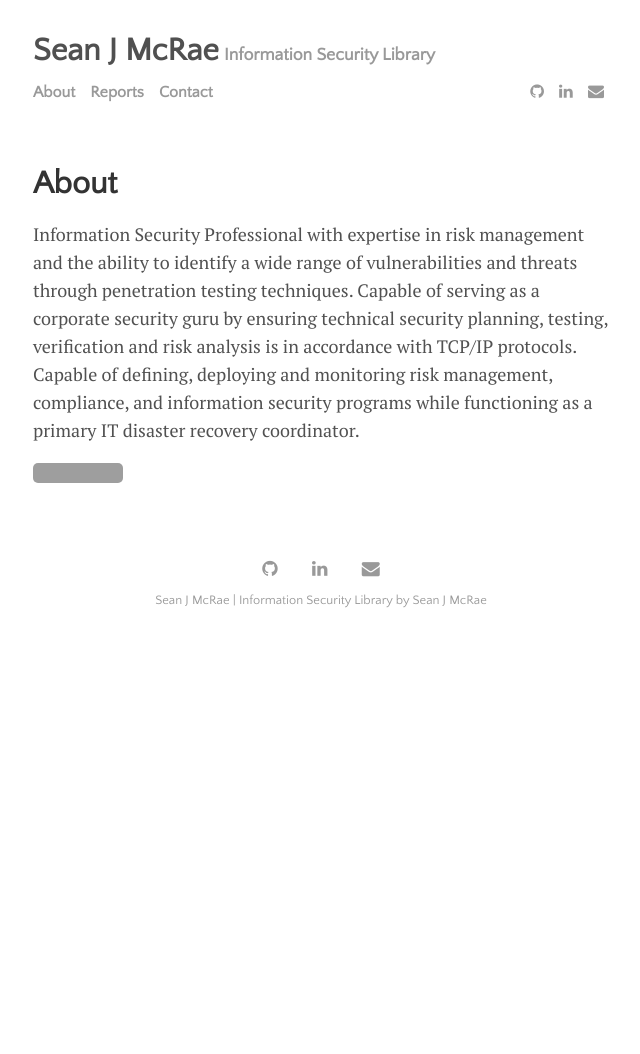
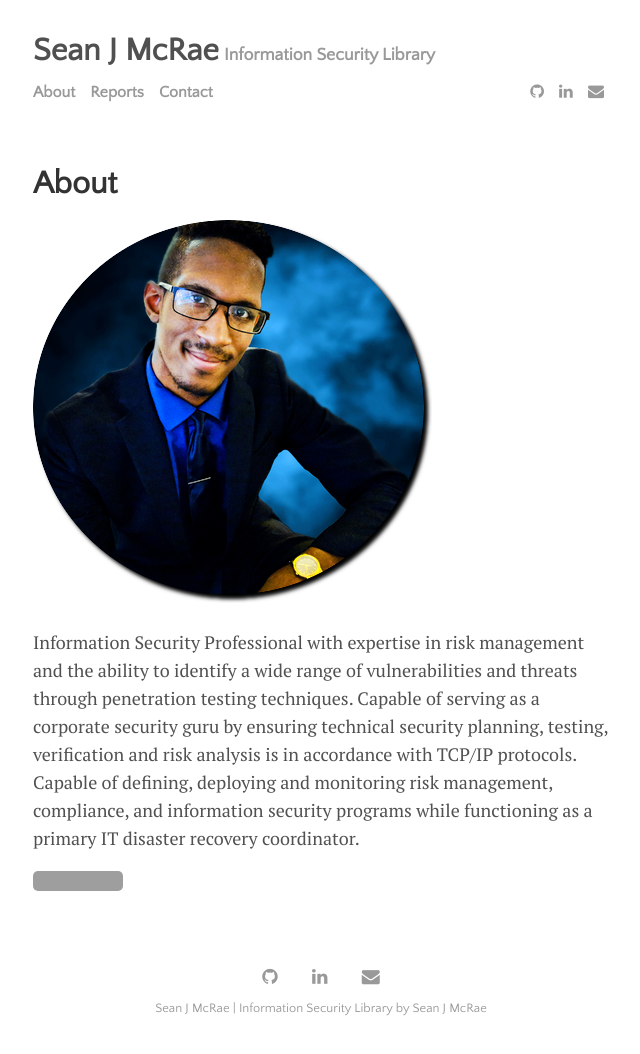
Before and after one commit to officialhocc/officialhocc.github.io, a Jekyll site: the page built from menu/about.md, in a window 1280 px wide. Shown: the whole page, without its empty margins (319-959 px from the left). Built offline with Jekyll 4.4.1, drawn with Linux system fonts in a browser that asks for light colours; nearby versions of some CDN libraries; before the commit the page ends 900 px from its top, so only the background shows below that; grey boxes are pictures that could not be loaded.

Commit message:
Update from Forestry.io - Updated about.md

```diff
--- a/menu/about.md
+++ b/menu/about.md
@@ -2,6 +2,7 @@
 layout: page
 title: About
 ---
+![](/assets/img/cutmypic.png)
 
 Information Security Professional with expertise in risk management and the ability to identify a wide range of vulnerabilities and threats through penetration testing techniques. Capable of serving as a corporate security guru by ensuring technical security planning, testing, verification and risk analysis is in accordance with TCP/IP protocols. Capable of defining, deploying and monitoring risk management, compliance, and information security programs while functioning as a primary IT disaster recovery coordinator.
 
```
